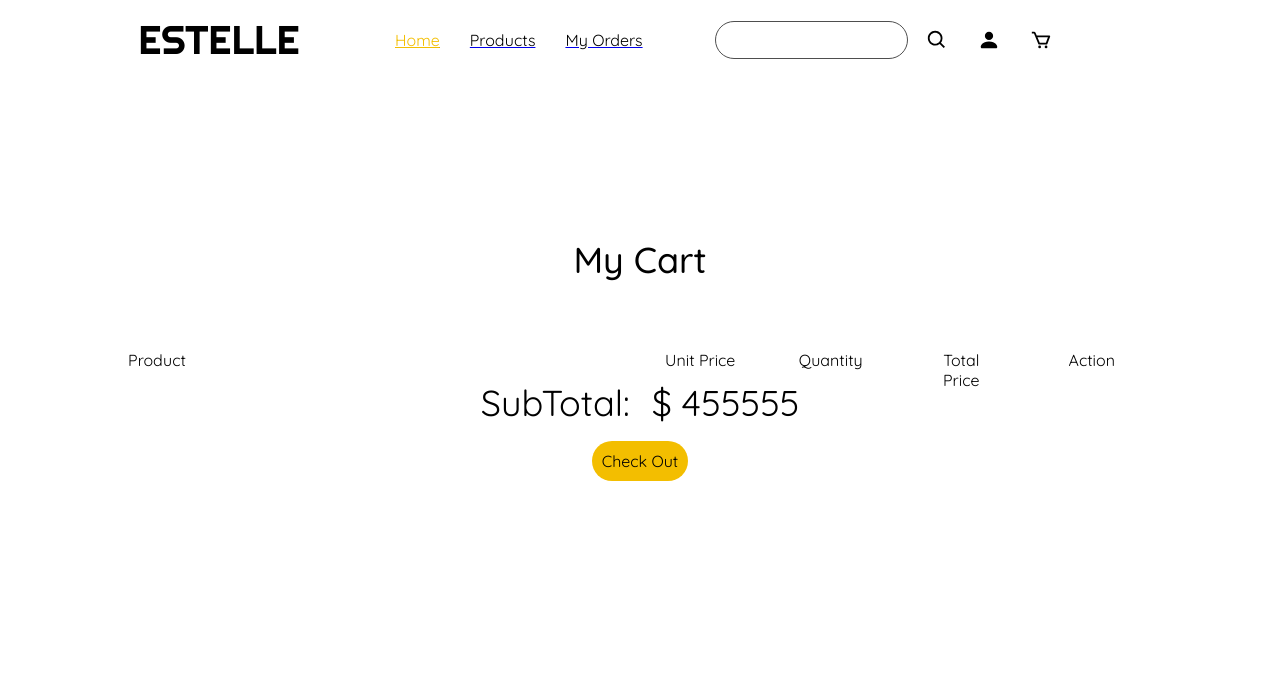
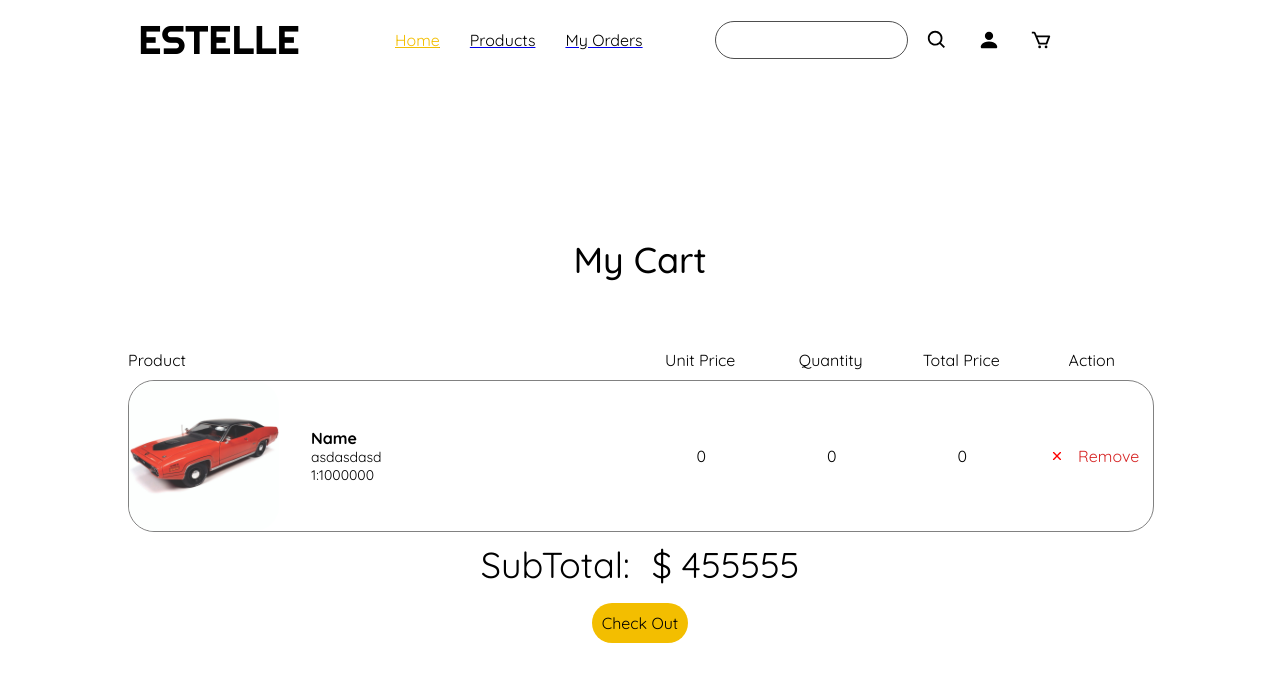
Before and after one commit to iambaangkok/261342-Database-Project-Frontend, a React (Create React App) app: page /cart in a window 1280 px wide. Shown: the top 682 px of the page. Built offline with nearby package versions, Linux system fonts and the light colour scheme; no server answers.

Commit message:
fix some bug

```diff
--- a/src/components/CartProductCards.tsx
+++ b/src/components/CartProductCards.tsx
@@ -1,5 +1,5 @@
 import img1 from '../images/cc_01.jpg';
-import '../css/CartProductCard.css'
+import '../css/CartProductCards.css'
 import Button from './Button';
 
 type CartProductCardsProps = {
@@ -9,10 +9,10 @@ type CartProductCardsProps = {
     quantity: number,
     price:number,
     total: number,
-    productId:number
+    productCode:number
 }
 
-function CartProductCards ({name,scale,vendor,quantity,price,total}:CartProductCardsProps){
+function CartProductCards ({name,scale,vendor,quantity,price,total,productCode}:CartProductCardsProps){
  return(
     <div className="CartCard">
         <div className="Left">
@@ -25,13 +25,13 @@ function CartProductCards ({name,scale,vendor,quantity,price,total}:CartProductC
         </div>
         <div className="Right">
             <div className='RightFrame'>
-                <div className='Text'>{price}</div>
+                <div className='RightText'>{price}</div>
             </div>
             <div className='RightFrame'>
-                <div className='Text'>{quantity}</div>
+                <div className='RightText'>{quantity}</div>
             </div>
             <div className='RightFrame'>
-                <div className='Text'>{total}</div>
+                <div className='RightText'>{total}</div>
             </div>
             <div className='RightFrame'>
                 <Button text={"Remove"} icon={"remove"} buttonColor={"white"} textColor={"red"} ></Button>
--- a/src/css/Cart.css
+++ b/src/css/Cart.css
@@ -249,7 +249,7 @@
     /* Unit Price */
 
 
-    width: 71px;
+    width: fit-content;
     height: 20px;
 
     font-family: 'Quicksand';
--- a/src/pages/Cart.tsx
+++ b/src/pages/Cart.tsx
@@ -1,10 +1,25 @@
 import '../css/Cart.css'
 import axios from 'axios'
 import Button from '../components/Button';
-import { useEffect } from 'react';
+import { useEffect, useState } from 'react';
+import CartProductCards from '../components/CartProductCards';
+
+type CartProductCardsProps = {
+    productCode:number,
+    name: string,
+    scale: string,
+    vendor: string,
+    quantity: number,
+    price:number,
+    total: number,
+}
 
 function Cart(){
     var apiurl = ""
+
+    const [cartData,setCartData] = useState([
+        { productCode: 0,  productName: "NAME", productScale: "SCALE", productVendor: "VENDOR",productDescription: "DESC",quantityInStock: 0,buyPrice: 0,MSRP: 0}
+    ])
     const fetchData = async () => {
         const resp = await axios.get(apiurl);
         const data = resp.data;
@@ -12,7 +27,7 @@ function Cart(){
     }
 
     useEffect(() => {
-        // fetchData().catch(console.error);
+        fetchData().catch(console.error);
     }, [])
 
     return(
@@ -51,7 +66,10 @@ function Cart(){
                                 </div>
                             </div>
                         </div>
+
                     </div>
+
+                    <CartProductCards name={"Name"} vendor={"asdasdasd"} scale={"1:1000000"} quantity={0} price={0} total={0}  productCode={0} ></CartProductCards>
 
                     <div className='SubTotal'>
                         <div className='Top'>
```
